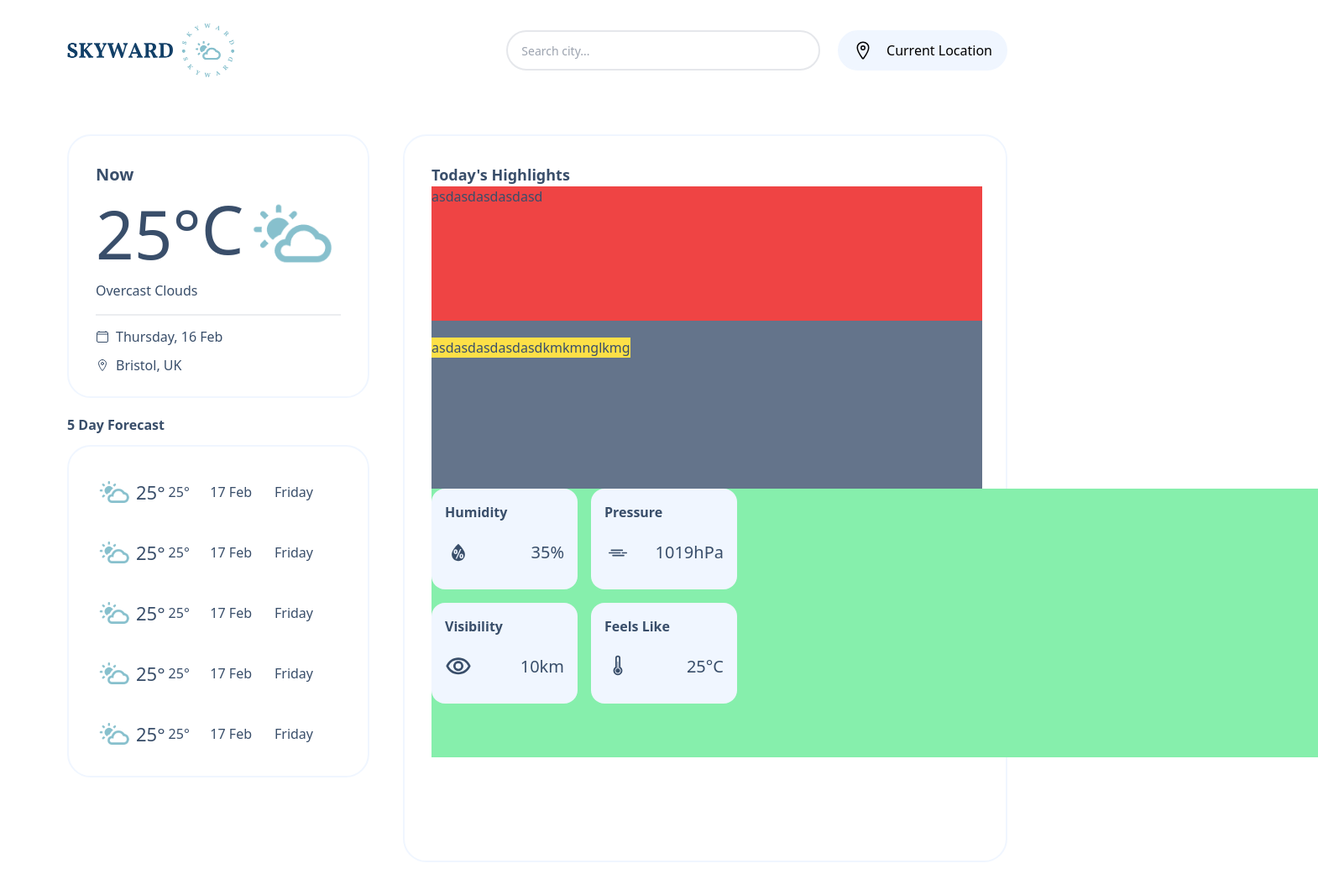
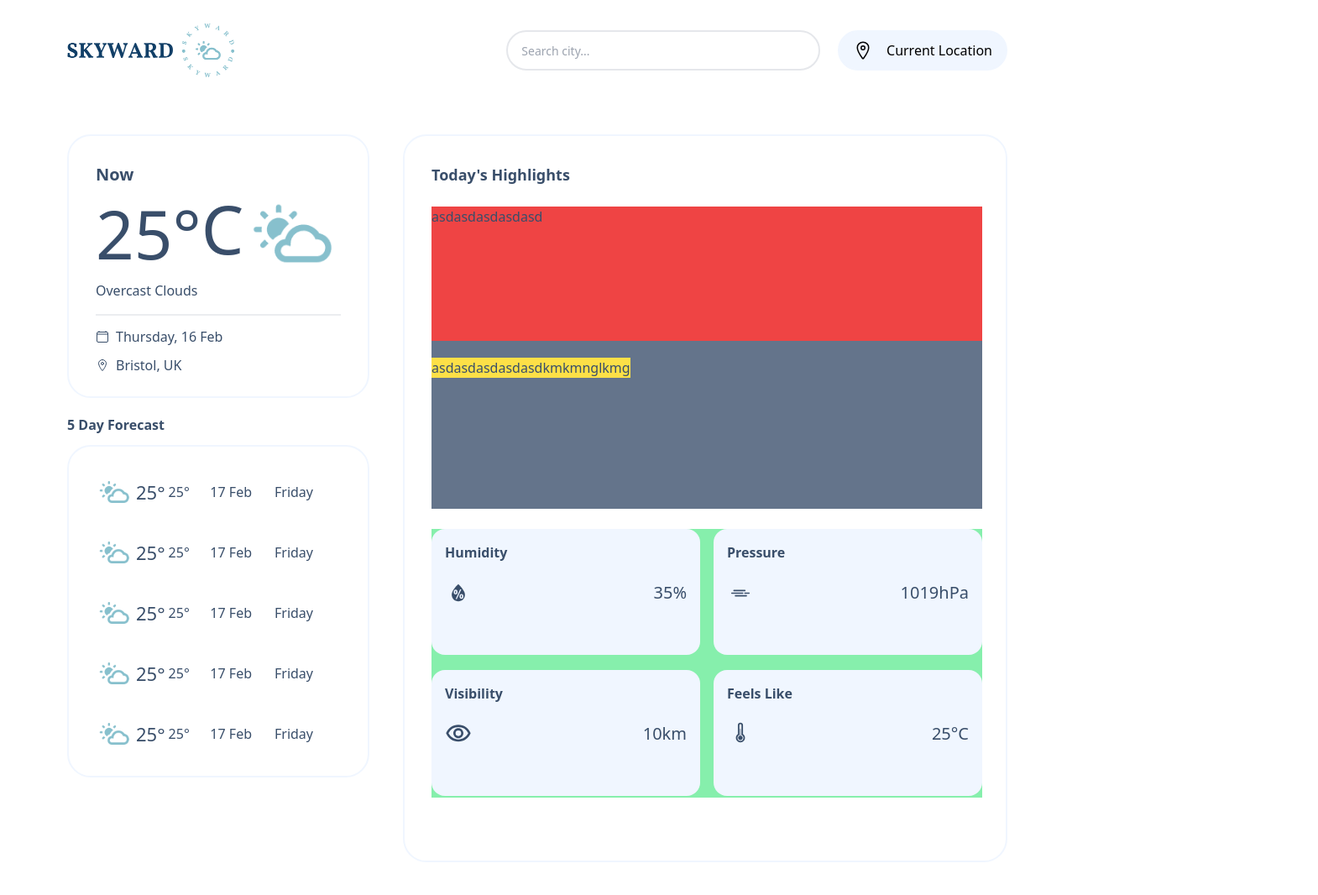
Before and after one commit to ItsMeSteve88/Skyward, a React (Vite) app: page / in a window 1280 px wide. Shown: the top 1066 px of the page at 84% size, 1570 px wide, since content can reach past the window. Built offline with nearby package versions, Linux system fonts and the light colour scheme.

Commit message:
layout tbd

```diff
--- a/src/components/main/HpvfCard.jsx
+++ b/src/components/main/HpvfCard.jsx
@@ -4,7 +4,7 @@ import React from 'react'
 
 const HpvfCard = ({title, percent, hPa, km, degrees, icon}) => {
   return (
-     <div className="w-[248px] h-[106px] md:w-[174px] md:h-[120px] p-4 gap-5 bg-base-200 rounded-2xl flex flex-col items-start self-stretch">
+     <div className="w-[248px] md:w-[174px] lg:w-[320px] h-[106px] md:h-[120px] lg:h-[150px] p-4 gap-5 bg-base-200 rounded-2xl flex flex-col items-start self-stretch">
         <h1 className='text-base font-semibold'>{title}</h1>
         <div className='flex justify-between items-center self-stretch'>
            {icon}
--- a/src/index.css
+++ b/src/index.css
@@ -59,7 +59,7 @@
 
 /* Main */
 .todayshighlights {
-   @apply w-[288px] md:w-[416px] lg:w-[720px] 2xl:w-[1120px] h-[882px] md:h-[709px] lg:h-[867px] 2xl:h-[477px] p-5 md:p-6 lg:p-8 flex flex-col items-start self-stretch rounded-[28px] border-base-200 border-2
+   @apply w-[288px] md:w-[416px] lg:w-[720px] 2xl:w-[1120px] h-[882px] md:h-[709px] lg:h-[867px] 2xl:h-[477px] md:gap-6 p-5 md:p-6 lg:p-8 flex flex-col items-start self-stretch rounded-[28px] border-base-200 border-2
 }
 
 .todayhighlightscard {
@@ -72,9 +72,9 @@
    @apply bg-yellow-300 2xl:w-[518px] 2xl:h-[200px]
 }
 .hpvf {
-   @apply bg-green-300 w-[248px] md:w-[368px] lg:w-[1056px] 2xl:w-[1056px] h-[472px] md:h-[260px] lg:h-[320px] 2xl:h-[150px] flex flex-col 2xl:flex 2xl:flex-row gap-4 2xl:gap-6 items-start self-stretch
+   @apply bg-green-300 w-[248px] md:w-[368px] lg:w-[656px] 2xl:w-[1056px] h-[472px] md:h-[260px] lg:h-[320px] 2xl:h-[150px] flex flex-col 2xl:flex 2xl:flex-row gap-4 2xl:gap-6 items-start self-stretch
 }
 
 .hpvfcontainer {
-   @apply w-[248px] md:w-[368px] h-[228px] md:h-[120px] flex flex-col md:flex md:flex-row items-start self-stretch gap-4
+   @apply w-[248px] md:w-[368px] lg:w-[656px] h-[228px] md:h-[120px] lg:h-[656px] flex flex-col md:flex md:flex-row items-start self-stretch gap-4
 }
```
